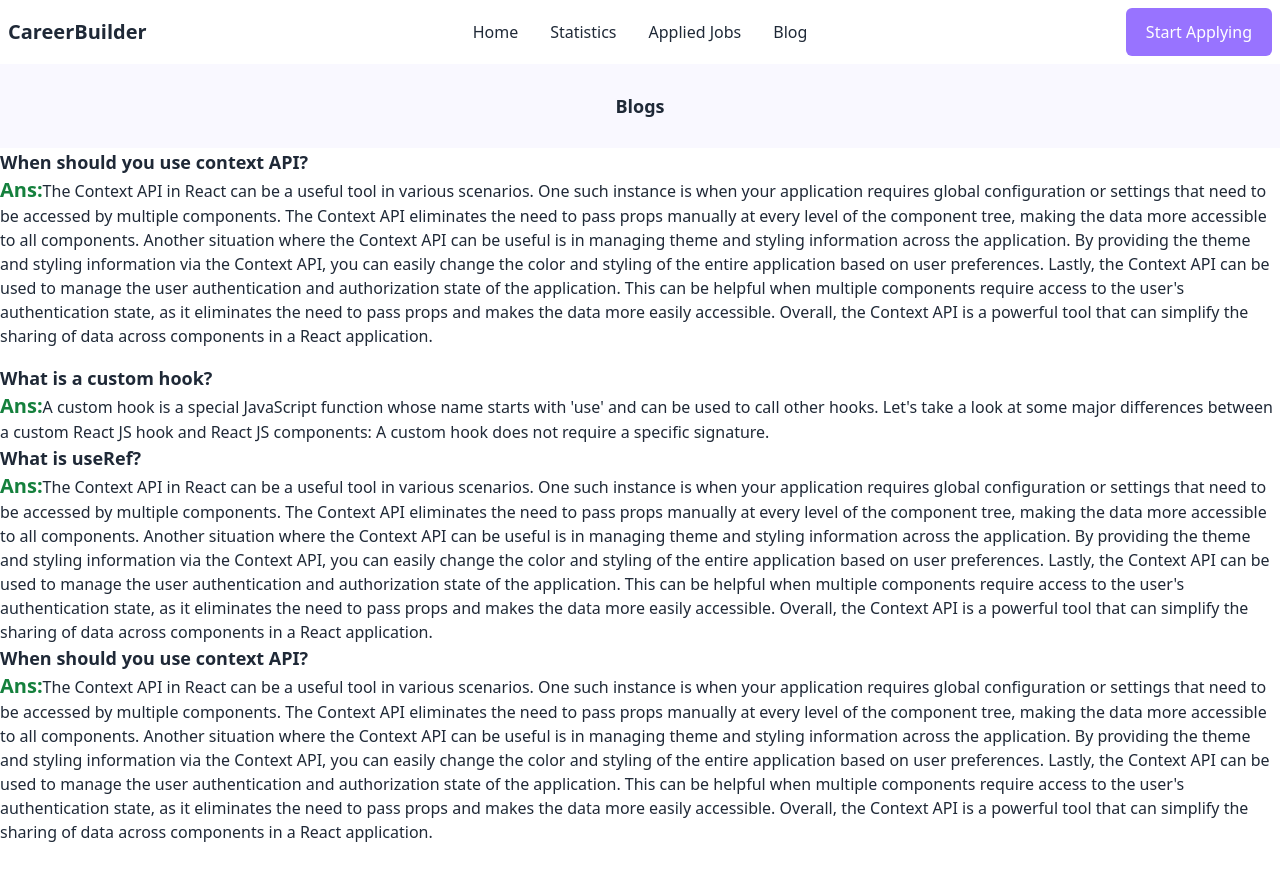
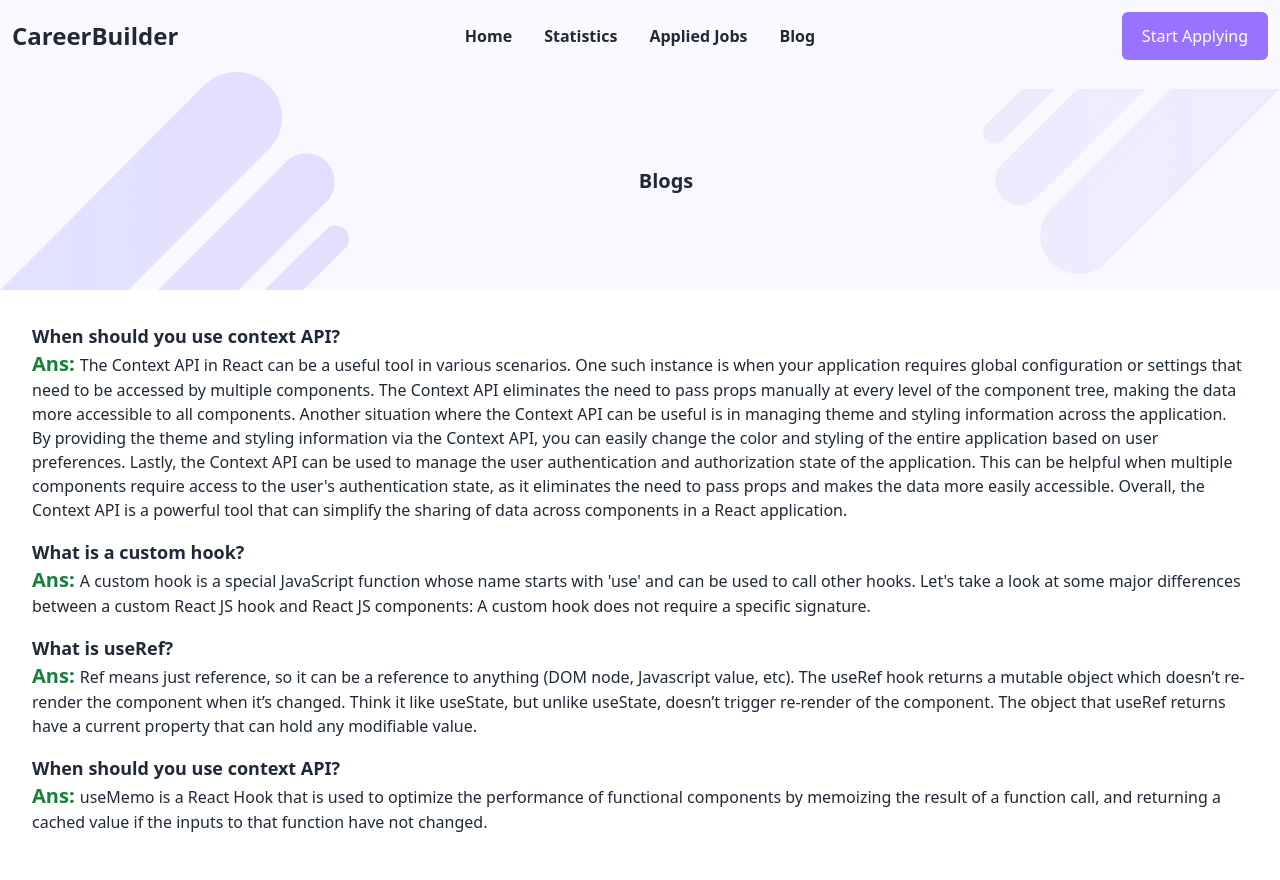
Before and after one commit to itsjahid01/career-builder, a React (Vite) app: page /blog in a window 1280 px wide. Before the commit the page ends 844 px from the top, so only its background shows below. Built offline with nearby package versions, Linux system fonts and the light colour scheme.

Commit message:
banner section done

```diff
--- /dev/null
+++ b/src/components/Banner.jsx
@@ -0,0 +1,27 @@
+import React from "react";
+import person from "../assets/All Images/P3OLGJ1 copy 1.png";
+
+const Banner = () => {
+  return (
+    <header className="md:flex justify-between items-center p-5 mx-auto bg-[#F9F9FF]">
+      <div className="md:w-1/2 p-5">
+        <p className="text-5xl mb-5 font-bold">
+          One Step <br /> Closer To Your
+          <br />
+          <span className="text-[#7F90FE]">Dream Job</span>
+        </p>
+        <p className=" text-base mb-5">
+          Explore thousands of job opportunities with all the <br /> information
+          you need. Its your future. Come find it. Manage all <br /> your job
+          application from start to finish.
+        </p>
+        <button className="btn-primary">Get Started</button>
+      </div>
+      <div className="md:w-1/2 p-5">
+        <img src={person} alt="" />
+      </div>
+    </header>
+  );
+};
+
+export default Banner;
--- a/src/components/Blog.jsx
+++ b/src/components/Blog.jsx
@@ -1,17 +1,25 @@
 import React from "react";
+import vector from "../assets/All Images/Vector.png";
+import vector1 from "../assets/All Images/Vector-1.png";
 
 const Blog = () => {
   return (
-    <div>
-      <div className="bg-[#F9F8FF] text-lg text-center font-bold p-7 ">
-        <p>Blogs</p>
+    <div className="">
+      <div className="bg-[#F9F8FF] text-xl text-center font-bold flex justify-between items-center">
+        <div className="">
+          <img src={vector} alt="" />
+        </div>
+        <p className="">Blogs</p>
+        <div className="">
+          <img src={vector1} alt="" />
+        </div>
       </div>
-      <div>
+      <div className="p-8 mx-auto">
         <p className="text-lg font-semibold">
           When should you use context API?
         </p>
         <p className="mb-4">
-          <span className="text-xl text-green-700 font-semibold">Ans:</span>
+          <span className="text-xl text-green-700 font-semibold">Ans: </span>
           The Context API in React can be a useful tool in various scenarios.
           One such instance is when your application requires global
           configuration or settings that need to be accessed by multiple
@@ -30,54 +38,32 @@ const Blog = () => {
           across components in a React application.
         </p>
         <p className="text-lg font-semibold">What is a custom hook?</p>
-        <p>
-          <span className="text-xl text-green-700 font-semibold">Ans:</span>A
+        <p className="mb-4">
+          <span className="text-xl text-green-700 font-semibold">Ans: </span>A
           custom hook is a special JavaScript function whose name starts with
           'use' and can be used to call other hooks. Let's take a look at some
           major differences between a custom React JS hook and React JS
           components: A custom hook does not require a specific signature.
         </p>
         <p className="text-lg font-semibold">What is useRef?</p>
-        <p>
-          <span className="text-xl text-green-700 font-semibold ">Ans:</span>
-          The Context API in React can be a useful tool in various scenarios.
-          One such instance is when your application requires global
-          configuration or settings that need to be accessed by multiple
-          components. The Context API eliminates the need to pass props manually
-          at every level of the component tree, making the data more accessible
-          to all components. Another situation where the Context API can be
-          useful is in managing theme and styling information across the
-          application. By providing the theme and styling information via the
-          Context API, you can easily change the color and styling of the entire
-          application based on user preferences. Lastly, the Context API can be
-          used to manage the user authentication and authorization state of the
-          application. This can be helpful when multiple components require
-          access to the user's authentication state, as it eliminates the need
-          to pass props and makes the data more easily accessible. Overall, the
-          Context API is a powerful tool that can simplify the sharing of data
-          across components in a React application.
+        <p className="mb-4">
+          <span className="text-xl text-green-700 font-semibold ">Ans: </span>
+          Ref means just reference, so it can be a reference to anything (DOM
+          node, Javascript value, etc). The useRef hook returns a mutable object
+          which doesn’t re-render the component when it’s changed. Think it like
+          useState, but unlike useState, doesn’t trigger re-render of the
+          component. The object that useRef returns have a current property that
+          can hold any modifiable value.
         </p>
         <p className="text-lg font-semibold">
           When should you use context API?
         </p>
-        <p>
-          <span className="text-xl text-green-700 font-semibold">Ans:</span>
-          The Context API in React can be a useful tool in various scenarios.
-          One such instance is when your application requires global
-          configuration or settings that need to be accessed by multiple
-          components. The Context API eliminates the need to pass props manually
-          at every level of the component tree, making the data more accessible
-          to all components. Another situation where the Context API can be
-          useful is in managing theme and styling information across the
-          application. By providing the theme and styling information via the
-          Context API, you can easily change the color and styling of the entire
-          application based on user preferences. Lastly, the Context API can be
-          used to manage the user authentication and authorization state of the
-          application. This can be helpful when multiple components require
-          access to the user's authentication state, as it eliminates the need
-          to pass props and makes the data more easily accessible. Overall, the
-          Context API is a powerful tool that can simplify the sharing of data
-          across components in a React application.
+        <p className="mb-4">
+          <span className="text-xl text-green-700 font-semibold">Ans: </span>
+          useMemo is a React Hook that is used to optimize the performance of
+          functional components by memoizing the result of a function call, and
+          returning a cached value if the inputs to that function have not
+          changed.
         </p>
       </div>
     </div>
--- /dev/null
+++ b/src/components/Category.jsx
@@ -0,0 +1,7 @@
+import React from "react";
+
+const Category = () => {
+  return <div></div>;
+};
+
+export default Category;
--- a/src/components/Header.jsx
+++ b/src/components/Header.jsx
@@ -3,7 +3,8 @@ import { Link } from "react-router-dom";
 
 const Header = () => {
   return (
-    <div className="navbar">
+    // navber section
+    <nav className="navbar p-3 bg-[#F9F9FF]">
       <div className="navbar-start">
         <div className="dropdown">
           <label tabIndex={0} className="btn btn-ghost lg:hidden">
@@ -24,7 +25,7 @@ const Header = () => {
           </label>
           <ul
             tabIndex={0}
-            className="menu menu-compact dropdown-content mt-3 p-2 shadow bg-base-100 rounded-box w-52"
+            className="menu menu-compact dropdown-content mt-3 p-2 shadow bg-base-100 rounded-box w-52 font-semibold"
           >
             <li>
               <Link to={"/"}>Home</Link>
@@ -40,12 +41,12 @@ const Header = () => {
             </li>
           </ul>
         </div>
-        <Link to={"/"} className="text-xl font-bold">
+        <Link to={"/"} className="text-2xl font-bold">
           CareerBuilder
         </Link>
       </div>
       <div className="navbar-center hidden lg:flex">
-        <ul className="menu menu-horizontal px-1">
+        <ul className="menu menu-horizontal px-1 font-semibold">
           <li>
             <Link to={"/"}>Home</Link>
           </li>
@@ -61,11 +62,11 @@ const Header = () => {
         </ul>
       </div>
       <div className="navbar-end">
-        <Link to={"/"} className="btn-primary">
+        <Link to={""} className="btn-primary font-medium">
           Start Applying
         </Link>
       </div>
-    </div>
+    </nav>
   );
 };
 
--- a/src/components/Home.jsx
+++ b/src/components/Home.jsx
@@ -1,7 +1,24 @@
-import React from "react";
+import React, { useEffect, useState } from "react";
+
+import Banner from "./Banner";
+import { useLoaderData } from "react-router-dom";
 
 const Home = () => {
-  return <div></div>;
+  const data = useLoaderData();
+  const [category, setCategory] = useState([]);
+  // console.log(data);
+
+  useEffect(() => {
+    fetch("category.json")
+      .then((res) => res.json())
+      .then((data) => console.log(data));
+  }, []);
+
+  return (
+    <div>
+      <Banner></Banner>
+    </div>
+  );
 };
 
 export default Home;
--- a/src/components/Statistics.jsx
+++ b/src/components/Statistics.jsx
@@ -9,6 +9,8 @@ import {
   Tooltip,
   ResponsiveContainer,
 } from "recharts";
+import vector from "../assets/All Images/Vector.png";
+import vector1 from "../assets/All Images/Vector-1.png";
 
 const Statistics = () => {
   const data = [
@@ -47,8 +49,14 @@ const Statistics = () => {
   ];
   return (
     <div>
-      <div className="bg-[#F9F8FF] text-lg text-center font-bold p-7 ">
-        <p>Statistics</p>
+      <div className="bg-[#F9F8FF] text-xl text-center font-bold flex justify-between items-center">
+        <div className="">
+          <img src={vector} alt="" />
+        </div>
+        <p className="">Statistics</p>
+        <div className="">
+          <img src={vector1} alt="" />
+        </div>
       </div>
       <div className="p-8">
         <AreaChart
--- a/src/main.jsx
+++ b/src/main.jsx
@@ -17,6 +17,7 @@ const router = createBrowserRouter([
       {
         path: "/",
         element: <Home></Home>,
+        loader: () => fetch("jobdetails.json"),
       },
       {
         path: "/statistics",
```
Also changed, not shown: 1 other file (tests, documents, lock files or other folders).
